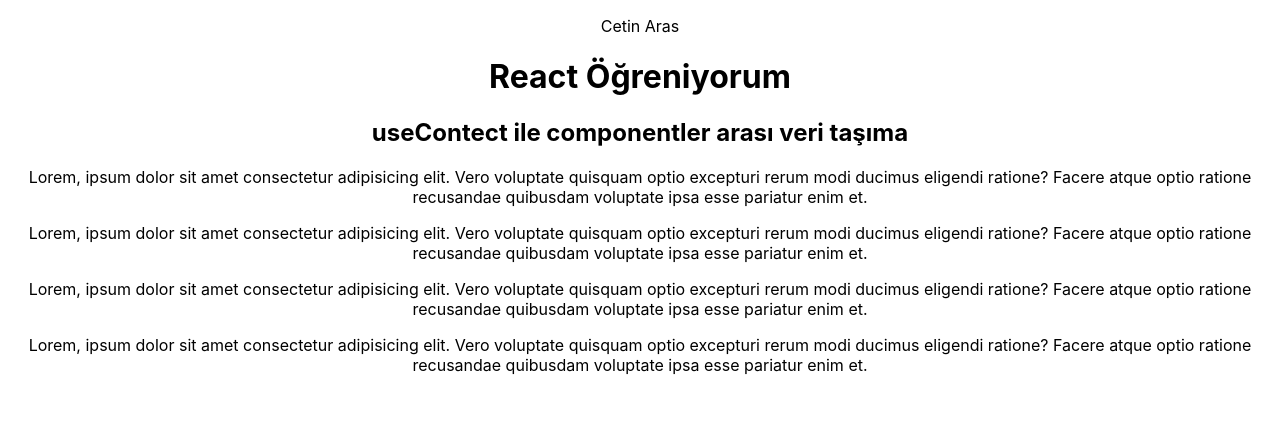
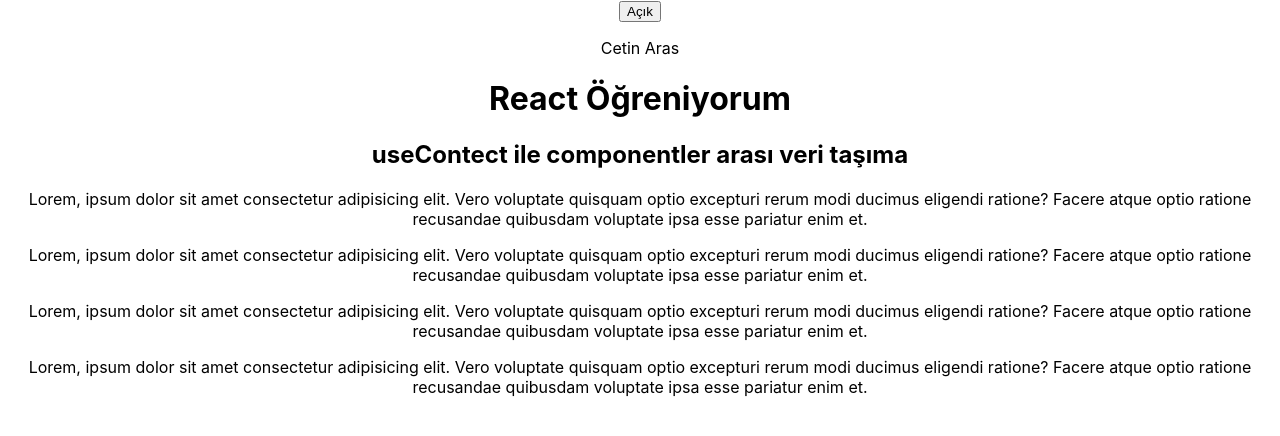
Before and after one commit to Cetin-ARAS/myreact2, a React (Create React App) app: page / in a window 1280 px wide. Shown: the top 436 px of the page. Built offline with nearby package versions, Linux system fonts and the light colour scheme.

Commit message:
useContext

```diff
--- a/src/App.js
+++ b/src/App.js
@@ -1,14 +1,35 @@
-import React from 'react'
+import React,{useState} from 'react'
 import "./App.css";
 import Icerik from './components/icerik'
 
-
+const tema={
+  dark:{
+    color:"white",
+    backgroundColor:"black"
+  },
+  light:{
+    color:"black",
+    backgroundColor:"white"
+  }
+};
 export const TemaVerisi=React.createContext();
  function App() {
+  const [mod,setMod]=useState(tema.dark);
+  const isim="Cetin Aras"
 
-  const isim="Cetin Aras"
+  function değiştir(){
+    if(tema.dark===mod){
+      setMod(tema.light)
+    }
+    else{
+      setMod(tema.dark)
+    }
+  }
   return (
     <div className='App'>
+      <button onClick={değiştir}>
+        {tema.dark===mod ? "Açık":"Koyu"}
+      </button>
       <TemaVerisi.Provider value={isim}>
       <Icerik/>
       </TemaVerisi.Provider>
```
